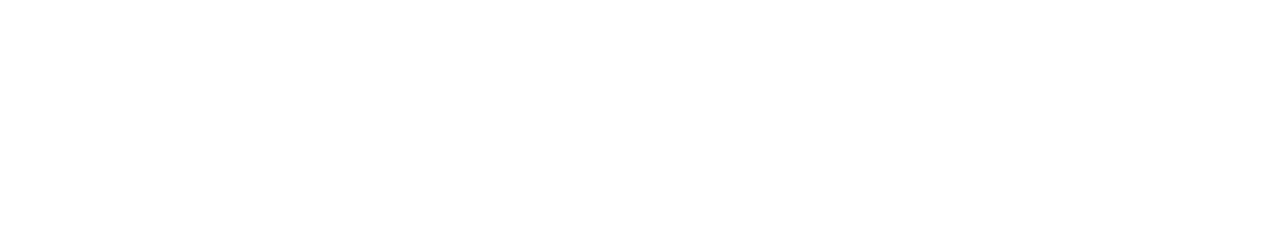
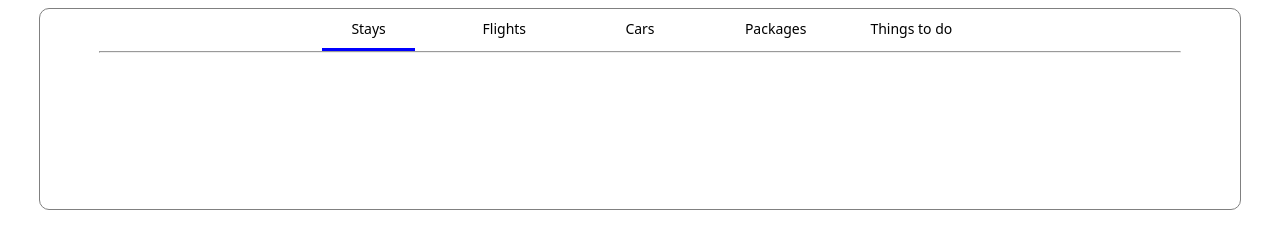
Before and after one commit to akt0001c/Expedia_Clone, a plain HTML site: page index.html in a window 1280 px wide. Drawn offline with Linux system fonts and the light colour scheme.

Commit message:
incomplete code

```diff
--- a/index.css
+++ b/index.css
@@ -0,0 +1,51 @@
+#main{
+   height:200px;
+   width:95%;
+   border:1px solid grey;
+   margin:auto;
+   border-radius: 10px;
+
+}
+
+#tab{
+
+    display:flex;
+    width:60%;
+    margin:auto;
+    margin-bottom: 0px;
+    justify-content: space-evenly;
+    align-items: center;
+    font-size: 14px;
+    font-family: system-ui, -apple-system, BlinkMacSystemFont, 'Segoe UI', Roboto, Oxygen, Ubuntu, Cantarell, 'Open Sans', 'Helvetica Neue', sans-serif;
+    margin-top:10px;
+
+}
+
+
+
+#tab>div{
+    width:13%;
+    text-align: center;
+    border-bottom:solid;
+    border-color: white;
+    padding-bottom: 10px;
+
+
+}
+
+
+
+
+#tab_line{
+    width:90%;
+    margin:auto;
+}
+
+#tab>div:hover{
+      cursor: pointer;
+      border-color:black;
+
+}
+#tab>div:nth-child(1){
+    border-color:blue;
+}
--- a/index.html
+++ b/index.html
@@ -4,9 +4,31 @@
     <meta charset="UTF-8">
     <meta http-equiv="X-UA-Compatible" content="IE=edge">
     <meta name="viewport" content="width=device-width, initial-scale=1.0">
-    <title>Document</title>
+    <title>Expedia Travel:Vactions  </title>
+    <link rel="stylesheet" href="index.css">
 </head>
 <body>
+    <!--search bar-->
+    <div id="main">
+        <div id="tab">
+          <div>Stays</div>
+          <div >Flights</div>
+          <div >Cars</div>
+          <div >Packages</div>
+          <div >Things to do</div>
+
+
+        </div>
+        <hr id="tab_line">
+        <form>
+            <div></div>
+            <div></div>
+        </form>
+
+
+    </div>
+
+
 
 </body>
 </html>
```
